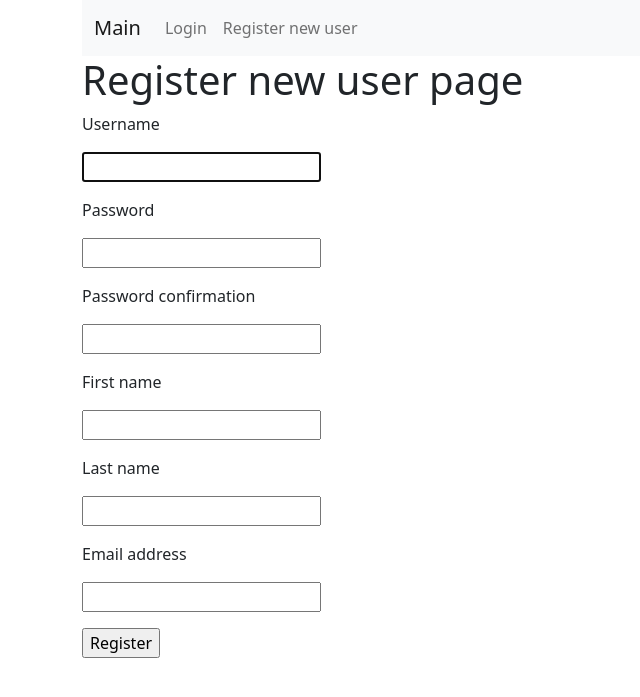
After one commit to sakurakuba/work49, a Django app: page /accounts/registration/ in a window 1280 px wide. The commit adds this page. Shown: the top 697 px of the page, without its empty margins (0-640 px from the left). Run offline with Django 4.2, Linux system fonts and the light colour scheme.

Commit message:
added registration form. created registration page. disabled password validation for only digits check and commonpassword check. implemeted registration functionality. required fields not working

```diff
--- /dev/null
+++ b/accounts/forms.py
@@ -0,0 +1,12 @@
+from django.contrib.auth.base_user import AbstractBaseUser
+from django.contrib.auth.models import User
+from django.contrib.auth.forms import UserCreationForm, UsernameField
+
+
+class MyUserCreationForm(UserCreationForm):
+    class Meta:
+        model = User
+        fields = ['username', 'password1', 'password2',
+                  'first_name', 'last_name', 'email']
+        field_classes = {'username': UsernameField}
+        REQUIRED_FIELDS = ['email', 'first_name']
--- /dev/null
+++ b/accounts/templates/user_create.html
@@ -0,0 +1,12 @@
+{% extends 'base.html' %}
+
+{% block title %}Create new user{% endblock %}
+
+{% block content %}
+<h1>Register new user page</h1>
+<form  method="post">
+    {% csrf_token %}
+    {% include 'partial/form.html' %}
+<input type="submit" value="Register"/>
+</form>
+{% endblock %}
--- a/accounts/urls.py
+++ b/accounts/urls.py
@@ -1,5 +1,7 @@
 from django.contrib.auth.views import LoginView, LogoutView
 from django.urls import path
+
+from accounts.views import RegisterView
 
 app_name = "accounts"
 
@@ -7,5 +9,6 @@ app_name = "accounts"
 urlpatterns = [
     path('login/', LoginView.as_view(template_name="login.html"), name='login'),
     path('logout/', LogoutView.as_view(), name='logout'),
+    path('registration/', RegisterView.as_view(), name='registration'),
 
 ]
--- a/accounts/views.py
+++ b/accounts/views.py
@@ -1,3 +1,27 @@
-from django.shortcuts import render
+from django.contrib.auth import login
+from django.contrib.auth.models import User
+from django.shortcuts import render, redirect
 
 # Create your views here.
+from django.urls import reverse
+from django.views.generic import CreateView
+from accounts.forms import MyUserCreationForm
+
+
+class RegisterView(CreateView):
+    model = User
+    template_name = 'user_create.html'
+    form_class = MyUserCreationForm
+
+    def form_valid(self, form):
+        user = form.save()
+        login(self.request, user)
+        return redirect(self.get_success_url())
+
+    def get_success_url(self):
+        next_url = self.request.GET.get('next')
+        if not next_url:
+            next_url = self.request.POST.get('next')
+        if not next_url:
+            next_url = reverse('issueTracker:index')
+        return next_url
--- a/templates/base.html
+++ b/templates/base.html
@@ -21,7 +21,10 @@
             </li>
           {% else %}
             <li class="nav-item">
-                <a class="nav-link" href="{% url "accounts:login" %}">Login</a>
+                <a class="nav-link" href="{% url "accounts:login" %}?next={{ request.get_full_path }}">Login</a>
+            </li>
+            <li class="nav-item">
+                <a class="nav-link" href="{% url "accounts:registration" %}?next={{ request.get_full_path }}">Register new user</a>
             </li>
           {% endif %}
         {% block nav %}
```
Also changed, not shown: djangoProject49/settings.py (+6 -6 lines).
